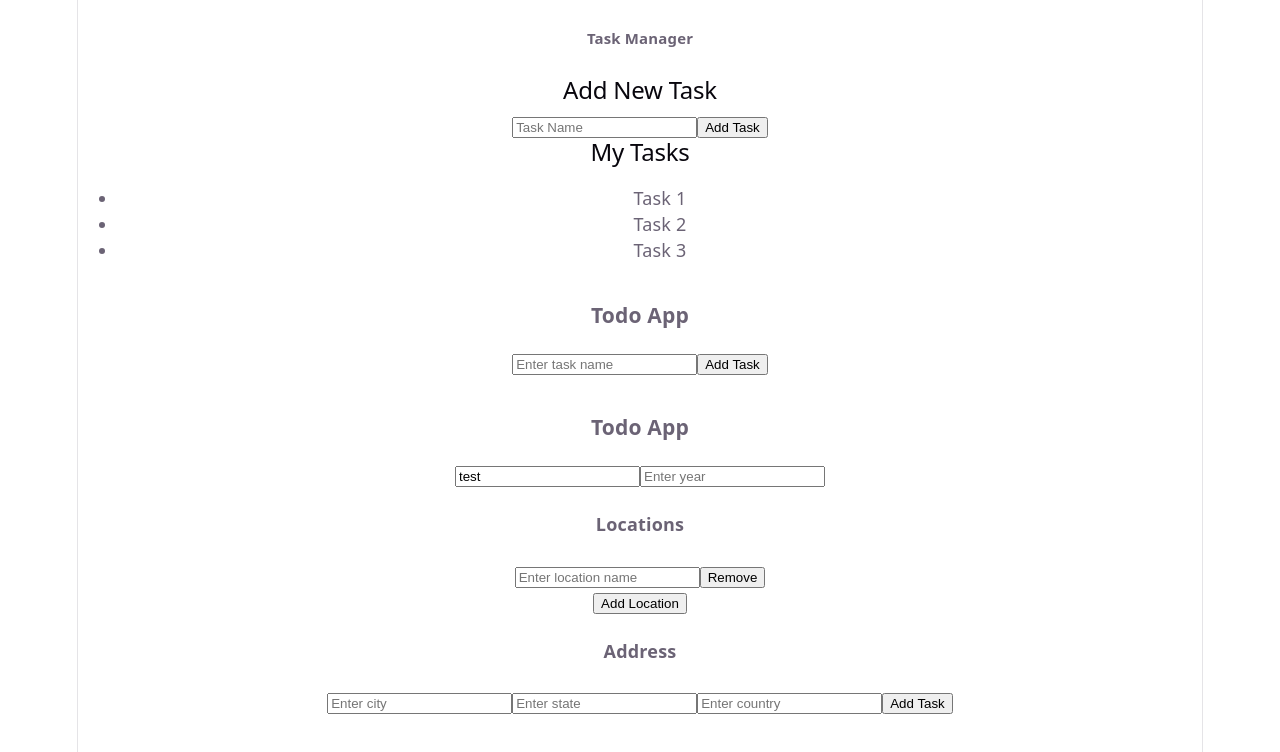
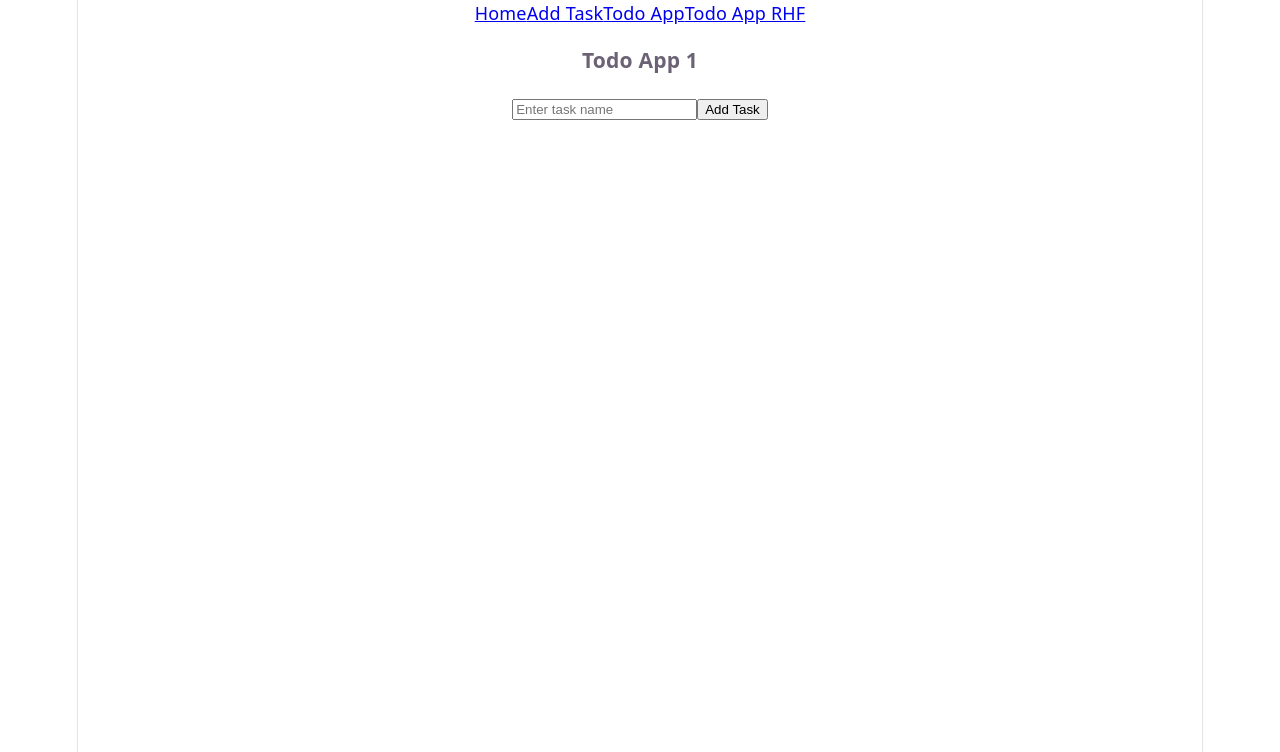
Before and after one commit to rajkumar1191/r-14-04-26, a React (Vite) app: page /todo-app/1 in a window 1280 px wide. Shown: the top 752 px of the page. Built offline with nearby package versions, Linux system fonts and the light colour scheme.

Commit message:
react router added

```diff
--- a/package.json
+++ b/package.json
@@ -12,7 +12,8 @@
   "dependencies": {
     "react": "^19.2.4",
     "react-dom": "^19.2.4",
-    "react-hook-form": "^7.73.1"
+    "react-hook-form": "^7.73.1",
+    "react-router-dom": "^7.14.2"
   },
   "devDependencies": {
     "@eslint/js": "^9.39.4",
--- a/src/App.jsx
+++ b/src/App.jsx
@@ -1,35 +1,25 @@
-import { useState } from "react";
 import "./App.css";
+import { Route, Routes } from "react-router-dom";
+import Home from "./Home";
 import AddTask from "./components/AddTask";
-import TaskList from "./components/TaskList";
 import TodoApp from "./components/TodoApp";
 import TodoAppRHF from "./components/TodoAppRHF";
+import Nav from "./components/Nav";
 
 const App = () => {
-  const title = "My Tasks";
-  let taskList = ["Task 1", "Task 2", "Task 3"];
-
-  //const [currentValue, updateFunction] = useState(initialValue);
-  const [tasks, setTasks] = useState(taskList);
-
-  const handleAddTask = (newTask) => {
-    console.log("Adding new task:", newTask);
-    // Logic to add the new task to the task list
-    setTasks([...tasks, newTask]);
-    console.log("Updated task list:", tasks);
-  }
-
   return (
     <>
-      <h5>Task Manager</h5>
-      <AddTask onAddTask={handleAddTask} />
-      <TaskList title={title} taskList={tasks} />
-
-      <TodoApp />
-
-      <TodoAppRHF />
+      <Nav />
+      <Routes>
+        <Route path="/" element={<Home />} />
+        <Route path="/add-task" element={<AddTask />} />
+        <Route path="/todo-app" element={<TodoApp />} />
+        <Route path="/todo-app/:id" element={<TodoApp />} />
+        <Route path="/todo-app-rhf" element={<TodoAppRHF />} />
+        <Route path="*" element={<h1>404 Not Found</h1>} />
+      </Routes>
     </>
   );
-}
+};
 
 export default App;
--- /dev/null
+++ b/src/Home.jsx
@@ -0,0 +1,36 @@
+import { useState } from "react";
+import "./App.css";
+import AddTask from "./components/AddTask";
+import TaskList from "./components/TaskList";
+import TodoApp from "./components/TodoApp";
+import TodoAppRHF from "./components/TodoAppRHF";
+import { Route, Routes } from "react-router-dom";
+
+const Home = () => {
+  const title = "My Tasks";
+  let taskList = ["Task 1", "Task 2", "Task 3"];
+
+  //const [currentValue, updateFunction] = useState(initialValue);
+  const [tasks, setTasks] = useState(taskList);
+
+  const handleAddTask = (newTask) => {
+    console.log("Adding new task:", newTask);
+    // Logic to add the new task to the task list
+    setTasks([...tasks, newTask]);
+    console.log("Updated task list:", tasks);
+  }
+
+  return (
+    <>
+      <h5>Task Manager</h5>
+      {/* <AddTask onAddTask={handleAddTask} />
+      <TaskList title={title} taskList={tasks} />
+
+      <TodoApp />
+
+      <TodoAppRHF /> */}
+    </>
+  );
+}
+
+export default Home;
--- a/src/components/AddTask.jsx
+++ b/src/components/AddTask.jsx
@@ -1,9 +1,11 @@
 import { useEffect, useState, useRef } from "react";
+import { useNavigate } from "react-router-dom";
 
 const AddTask = ({ onAddTask }) => {
   const inputRef = useRef(null);
   const [taskName, setTaskName] = useState("");
   const [error, setError] = useState(null);
+  const navigate = useNavigate();
 
   useEffect(() => {
     console.log("AddTask component mounted");
@@ -42,6 +44,10 @@ const AddTask = ({ onAddTask }) => {
     setError(null);
   };
 
+  const handleNavigation = (timestamp) => {
+    navigate(`/todo-app/${timestamp}?user=raj&location=home`, { state: { from: "AddTask" } });
+  }
+
   return (
     <div className="add-task">
       <h2>Add New Task</h2>
@@ -57,6 +63,8 @@ const AddTask = ({ onAddTask }) => {
         />
         <button type="submit">Add Task</button>
       </form>
+
+      <button onClick={() => handleNavigation(Date.now())}>Navigate</button>
     </div>
   );
 };
--- /dev/null
+++ b/src/components/Nav.jsx
@@ -0,0 +1,28 @@
+// import { useEffect } from "react";
+// import { Link, useNavigate } from "react-router-dom";
+import { Link } from "react-router-dom";
+
+const Nav = () => {
+
+  // const navigate = useNavigate();
+
+  // useEffect(() => {
+  //   const timer = setTimeout(() => {
+  //     navigate("/add-task");
+  //   }, 5000);
+
+  //   return () => clearTimeout(timer);
+  // }, [navigate]);
+
+  return (
+    <nav>
+      <Link to="/">Home</Link>
+      <Link to="/add-task">Add Task</Link>
+      <Link to="/todo-app">Todo App</Link>
+      <Link to="/todo-app-rhf">Todo App RHF</Link>
+    </nav>
+  );
+
+};
+
+export default Nav;
--- a/src/components/TodoApp.jsx
+++ b/src/components/TodoApp.jsx
@@ -1,4 +1,5 @@
 import { useReducer, useState } from "react";
+import { useLocation, useParams, useSearchParams } from "react-router-dom";
 
 const todoReducer = (state, action) => {
   switch (action.type) {
@@ -23,7 +24,11 @@ const todoReducer = (state, action) => {
 const TodoApp = () => {
   const [text, setText] = useState("");
   const [todos, dispatch] = useReducer(todoReducer, []);
+  const { id } = useParams();
+  const {state} = useLocation();
+  const [searchParams] = useSearchParams();
 
+  console.log("TodoApp rendered with id:", id, "and state:", state, "and search params:", Object.fromEntries(searchParams.entries()));
   const handleAdd = (event) => {
     event.preventDefault();
     dispatch({ type: "ADD_TODO", payload: text });
@@ -32,7 +37,7 @@ const TodoApp = () => {
 
   return (
     <div>
-      <h3>Todo App</h3>
+      <h3>Todo App {id}</h3>
       <input
         value={text}
         onChange={(e) => setText(e.target.value)}
--- a/src/main.jsx
+++ b/src/main.jsx
@@ -2,10 +2,13 @@ import { StrictMode } from "react";
 import { createRoot } from "react-dom/client";
 import "./index.css";
 import App from "./App.jsx";
+import { BrowserRouter } from "react-router-dom";
 
 createRoot(document.getElementById("root")).render(
   <StrictMode>
-    <App />
+    <BrowserRouter>
+      <App />
+    </BrowserRouter>
   </StrictMode>,
 );
 
```
Also changed, not shown: 1 other file (tests, documents, lock files or other folders).
